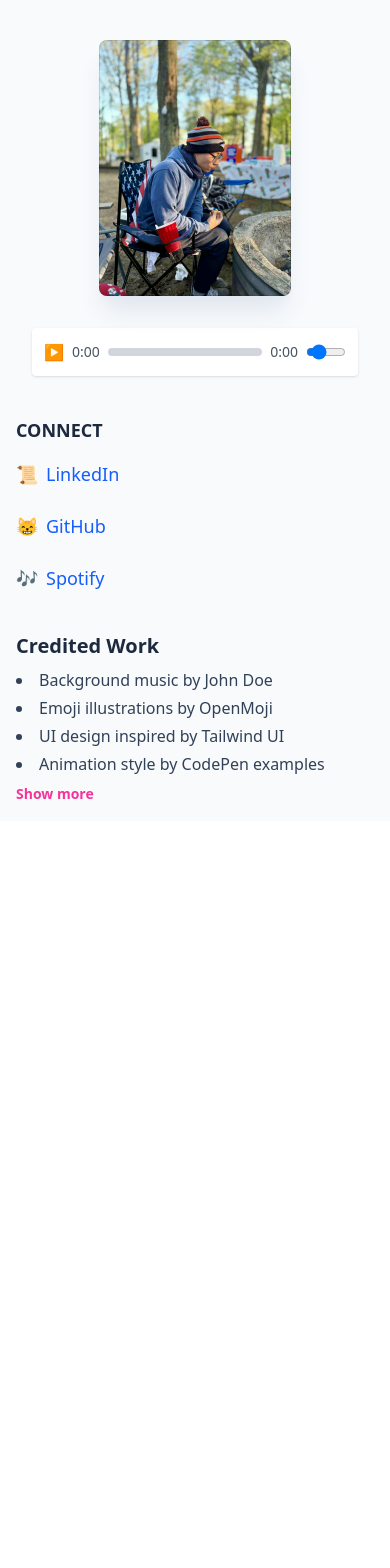
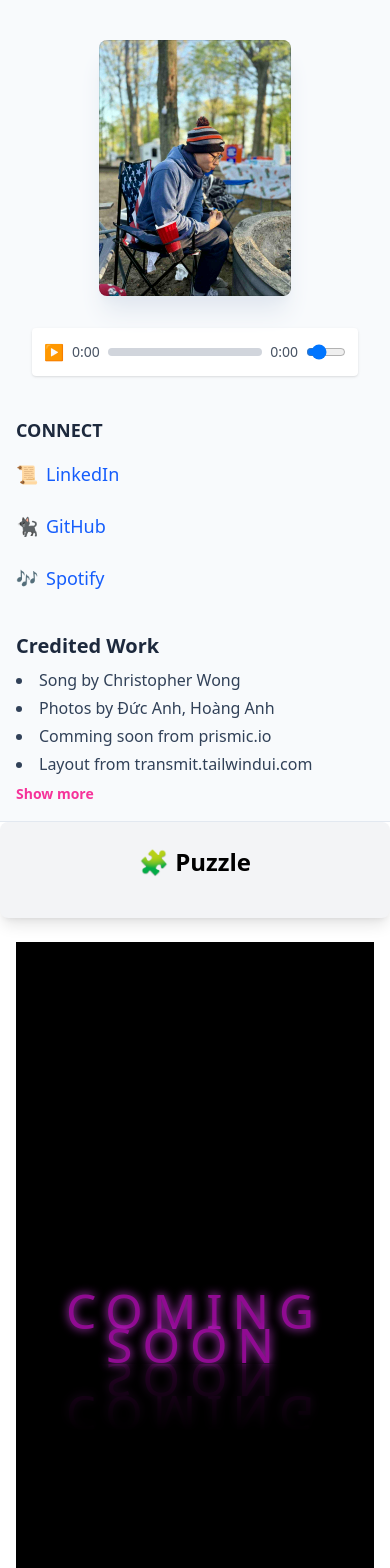
Before and after one commit to clcik-click/Web_Resume, a React (Vite) app in the folder web-resume/: page /puzzle in a window 390 px wide. Shown: the top 1568 px of the page. Before the commit the page ends 844 px from the top, so only its background shows below. Built offline with nearby package versions, Linux system fonts and the light colour scheme.

Commit message:
Add Puzzle Page Placeholder

```diff
--- a/web-resume/src/App.tsx
+++ b/web-resume/src/App.tsx
@@ -1,11 +1,13 @@
 import './index.css'
 import Home from "./Home";
+import Resume from './Resume';
 import Projects from './Projects';
+import Puzzle from './Puzzle';
+
 import { BrowserRouter, Routes, Route, NavLink } from "react-router-dom";
 import MusicBar from './Components/MusicBar';
 
 import { useState } from 'react';
-import Resume from './Resume';
 
 function App() {
   const [expanded, setExpanded] = useState(false);
@@ -13,15 +15,16 @@ function App() {
   const [expanded2, setExpanded2] = useState(false);
 
   const credits = [
-    "Background music by John Doe",
-    "Emoji illustrations by OpenMoji",
-    "UI design inspired by Tailwind UI",
-    "Animation style by CodePen examples",
-    "Audio syncing logic by StackOverflow user 123",
-    "Font: DSEG7 Classic by Keshikan",
-    "Icons from Heroicons",
-    "Layout reference from Vercel’s blog",
-    "Waveform effect by MyNoise",
+    "Song by Christopher Wong",                         // Original content — creative work
+    "Photos by Đức Anh, Hoàng Anh",                     // Original visual contributions
+    "Comming soon from prismic.io",                     // Core CMS / main platform
+    "Layout from transmit.tailwindui.com",              // Major design/layout inspiration
+    "Project page from gridbyexample.com",              // Specific page structure
+    "Timeline from cruip.com",                          // Component or layout influence
+    "Home page from preline.co",                        // General homepage layout/style
+    "Stats bar from bizstream.com",                     // UI component influence
+    "Emoji from emojipedia.org",                        // Minor graphical assets
+    "Assisted by OpenAI, Google",                       // Indirect general support
   ];
 
   const stats = [
@@ -100,6 +103,21 @@ function App() {
                 >
                   📒
                 </NavLink>
+
+                <NavLink
+                  to="/puzzle"
+                  className={({ isActive }) =>
+                    `flex items-center justify-center h-10 w-10 rounded-full transition-colors duration-200 ${
+                      isActive
+                        ? 'bg-pink-100 text-pink-700 font-bold shadow-inner'
+                        : 'text-pink-500 hover:bg-slate-200 hover:text-pink-700'
+                    }`
+                  }
+                  title="Puzzle"
+                >
+                  🧩
+                </NavLink>
+
               </nav>
             </div>
 
@@ -167,7 +185,7 @@ function App() {
                     rel="noopener noreferrer"
                     className="flex items-center gap-2 group"
                   >
-                    <span>😸</span>
+                    <span>🐈‍⬛</span>
                     <span className="group-hover:underline">GitHub</span>
                   </a>
                 </li>
@@ -210,6 +228,7 @@ function App() {
           <Route path="/" element={<Home />} />
           <Route path="/resume" element={<Resume />} />
           <Route path="/projects" element={<Projects />} />
+          <Route path="/puzzle" element={<Puzzle />} />
         </Routes>
       </BrowserRouter>
     </>
--- /dev/null
+++ b/web-resume/src/Components/CommingSoon.tsx
@@ -0,0 +1,13 @@
+import React from 'react';
+
+const ComingSoon = () => {
+  return (
+    <div className="w-full h-full flex justify-center items-center bg-black dark:bg-white">
+      <h1 className="relative w-full xl:text-7xl md:text-6xl text-5xl sm:tracking-[17px] tracking-[10px] uppercase text-center leading-[0.70em] outline-none animate-dimlight box-reflect">
+        Coming Soon
+      </h1>
+    </div>
+  );
+};
+
+export default ComingSoon;
--- /dev/null
+++ b/web-resume/src/Puzzle.tsx
@@ -0,0 +1,19 @@
+import ComingSoon from "./Components/CommingSoon";
+
+function Puzzle () {
+    return(
+        <main className="border-t border-slate-200 lg:relative lg:mb-28 lg:ml-112 lg:border-t-0 xl:ml-120 ">
+            <div className="h-full overflow-y-auto p-6 bg-gray-100 rounded-lg shadow-lg space-y-6">
+                <h1 className="text-2xl font-bold mb-4 text-center">🧩 Puzzle</h1>
+            </div>
+
+            <div className="max-w-3xl h-screen mx-auto px-4 pt-6 pb-12 lg:pt-10 lg:px-8 sm:px-6">
+                <div className="flex h-full justify-center items-center">
+                    <ComingSoon/>
+                </div>
+             </div>
+        </main>
+    );
+};
+
+export default Puzzle;
--- a/web-resume/src/index.css
+++ b/web-resume/src/index.css
@@ -125,5 +125,23 @@
     transform: rotateY(-180deg);
   }
 
+  @keyframes dimlight {
+    0%, 18%, 20%, 50.1%, 60%, 65.1%, 80%, 90.1%, 92% {
+      color: #900b92;
+      box-shadow: none;
+    }
+    18.1%, 20.1%, 30%, 50%, 60.1%, 65%, 80.1%, 90%, 92.1%, 100% {
+      color: #fff;
+      text-shadow: 0 0 10px #dd40ee;
+    }
+  }
+
+  .animate-dimlight {
+    animation: dimlight 5s infinite;
+  }
+
+  .box-reflect {
+    -webkit-box-reflect: below 1px linear-gradient(transparent, #0004);
+  }
 
 }
```
